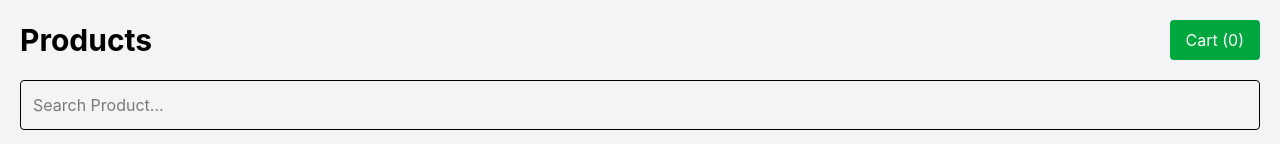
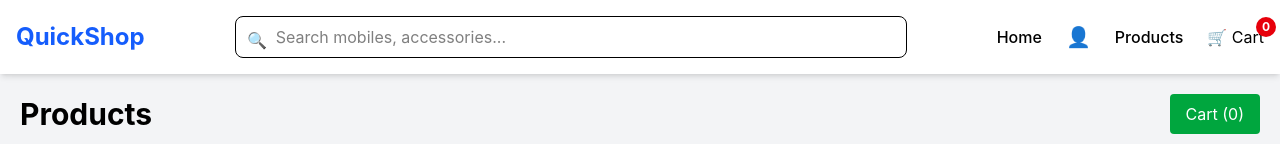
Before and after one commit to QuickShop2026/QuickShop, a React app in the folder frontend/: page /products in a window 1280 px wide. Shown: the top 144 px of the page. Built offline with nearby package versions, Linux system fonts and the light colour scheme; no server answers; the HTML template or start-up script is replaced by a standard one.

Commit message:
navbar updated new effects

```diff
--- a/frontend/src/App.jsx
+++ b/frontend/src/App.jsx
@@ -1,4 +1,5 @@
 import { Routes, Route } from "react-router-dom";
+import Navbar from "./components/Navbar";
 
 import Home from "./pages/Home";
 import AddProduct from "./pages/AddProduct";
@@ -10,39 +11,19 @@ import ProductDetails from "./pages/ProductDetails";
 
 function App() {
   return (
-    <Routes>
-      <Route path="/" element={<Home />} />
+    <>
+      <Navbar />
 
-      <Route
-        path="/products"
-        element={<UserProducts />}
-      />
-
-      <Route
-        path="/admin/add-product"
-        element={<AddProduct />}
-      />
-
-      <Route
-        path="/admin/products"
-        element={<Products />}
-      />
-
-      <Route
-        path="/admin/edit-product/:id"
-        element={<EditProduct />}
-      />
-
-      <Route
-        path="/cart"
-        element={<Cart />}
-      />
-
-      <Route
-        path="/product/:id"
-        element={<ProductDetails />}
-      />
-    </Routes>
+      <Routes>
+        <Route path="/" element={<Home />} />
+        <Route path="/products" element={<UserProducts />} />
+        <Route path="/admin/add-product" element={<AddProduct />} />
+        <Route path="/admin/products" element={<Products />} />
+        <Route path="/admin/edit-product/:id" element={<EditProduct />} />
+        <Route path="/cart" element={<Cart />} />
+        <Route path="/product/:id" element={<ProductDetails />} />
+      </Routes>
+    </>
   );
 }
 
--- a/frontend/src/components/CartSummary.jsx
+++ b/frontend/src/components/CartSummary.jsx
@@ -0,0 +1,56 @@
+import { useCart } from "../context/CartContext";
+
+function CartSummary() {
+
+  const { cartItems } = useCart();
+
+  const totalAmount = cartItems.reduce(
+    (total, item) =>
+      total + item.price * item.quantity,
+    0
+  );
+
+  return (
+
+    <div className="bg-white rounded-xl shadow p-5">
+
+      <h2 className="text-2xl font-bold mb-5">
+        Order Summary
+      </h2>
+
+      <div className="flex justify-between mb-3">
+        <span>Items</span>
+        <span>{cartItems.length}</span>
+      </div>
+
+      <div className="flex justify-between mb-3">
+        <span>Delivery</span>
+        <span className="text-green-600">
+          Free
+        </span>
+      </div>
+
+      <hr className="my-4"/>
+
+      <div className="flex justify-between font-bold text-xl">
+
+        <span>Total</span>
+
+        <span className="text-green-600">
+          ₹{totalAmount}
+        </span>
+
+      </div>
+
+      <button
+        className="mt-5 w-full bg-green-600 text-white py-3 rounded-lg"
+      >
+        Checkout
+      </button>
+
+    </div>
+
+  );
+}
+
+export default CartSummary;
--- a/frontend/src/components/Navbar.jsx
+++ b/frontend/src/components/Navbar.jsx
@@ -16,28 +16,65 @@ function Navbar() {
           QuickShop
         </Link>
 
+        <div className="relative flex-1 max-w-2xl mx-10">
+
+            <span className="absolute left-3 top-3 text-gray-400">
+                🔍
+            </span>
+
+            <input
+                type="text"
+                placeholder="Search mobiles, accessories..."
+                className="w-full border rounded-lg pl-10 pr-4 py-2 focus:outline-none focus:ring-2 focus:ring-blue-500"
+            />
+
+            </div>
+
         <div className="flex gap-6 items-center">
 
-          <Link to="/">Home</Link>
-
-          <Link to="/products">
-            Products
+          <Link
+            to="/"
+            className="hover:text-blue-600 transition font-medium"
+            >
+            Home
             </Link>
 
-          <Link to="/admin/products">
-            Admin
+          <button className="text-xl">
+            👤
+          </button>
+
+          <Link to="/products"
+          className="hover:text-blue-600 transition font-medium"
+          >
+            Products
           </Link>
 
           <Link
                 to="/cart"
-            className="relative"
+                className="relative flex items-center gap-2"
                 >
                 🛒 Cart
 
-            <span className="ml-2 bg-red-600 text-white rounded-full px-2 text-sm">
+                <span
+                    className="
+                    absolute
+                    -top-2
+                    -right-3
+                    bg-red-600
+                    text-white
+                    rounded-full
+                    min-w-[20px]
+                    h-5
+                    px-1
+                    flex
+                    items-center
+                    justify-center
+                    text-xs
+                    font-bold
+                    "
+                    >
                         {cartItems.length}
                 </span>
-
             </Link>
 
         </div>
--- a/frontend/src/context/CartContext.jsx
+++ b/frontend/src/context/CartContext.jsx
@@ -112,5 +112,4 @@ const decreaseQuantity = (id) => {
   );
 }
 
-// 👇 यह सबसे जरूरी है
 export const useCart = () => useContext(CartContext);
```
Lines whose indentation alone changed are shown as unchanged.
